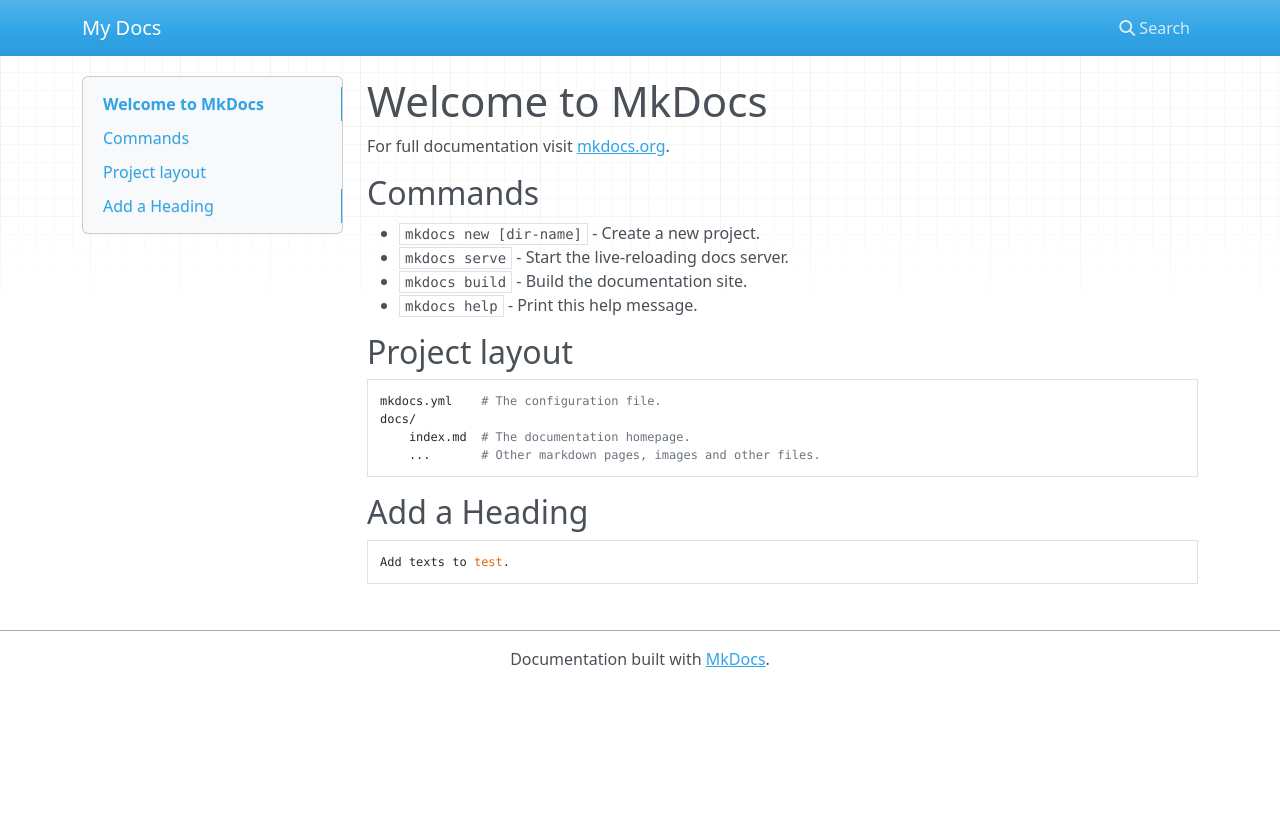
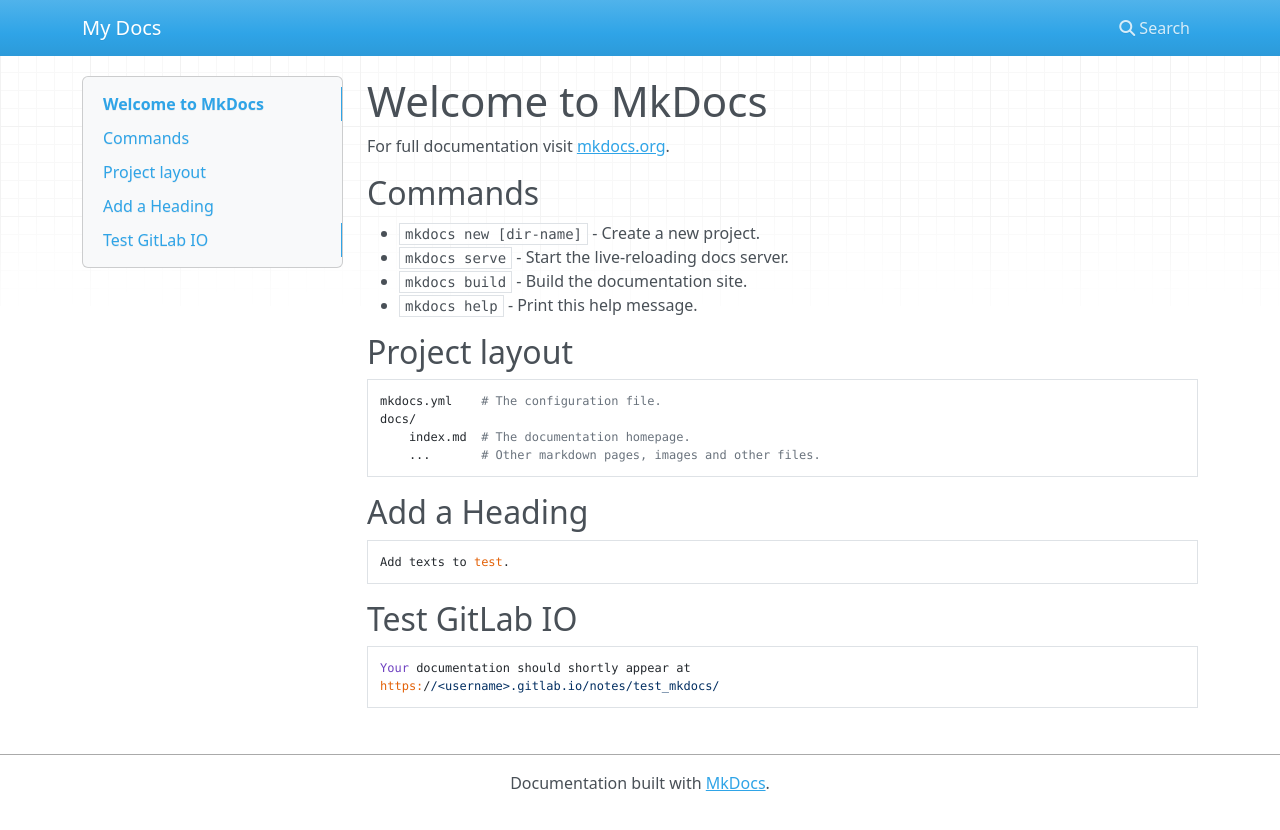
Before and after one commit to remexemer/test_mkdocs, an MkDocs documentation site: the page built from docs/index.md, in a window 1280 px wide. Shown: the top 830 px of the page. Built offline with MkDocs 1.6.1, drawn with Linux system fonts in a browser that asks for light colours; nearby versions of some CDN libraries.

Commit message:
Add a commit to test GitLab Pages
Signed-off-by: Ting-Shuo Hsu <tshsu@realtek.com>

```diff
--- a/docs/index.md
+++ b/docs/index.md
@@ -19,3 +19,8 @@
 ## Add a Heading
 
     Add texts to test.
+
+## Test GitLab IO
+
+    Your documentation should shortly appear at
+    https://<username>.gitlab.io/notes/test_mkdocs/
```
